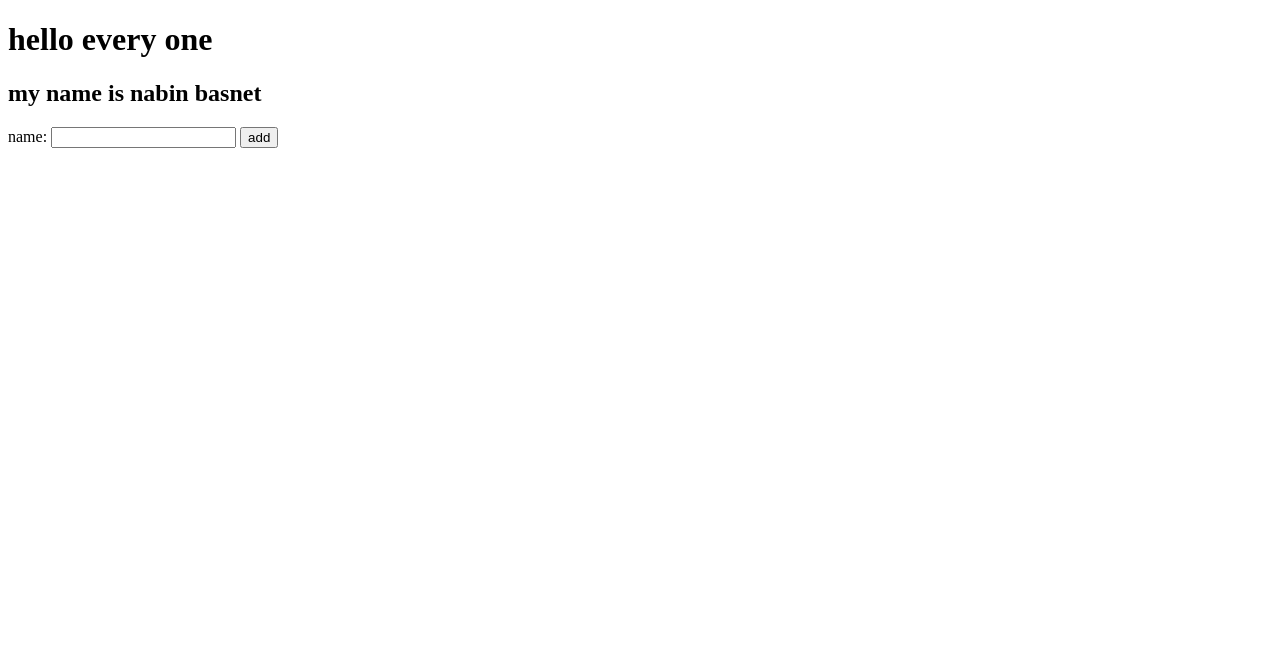
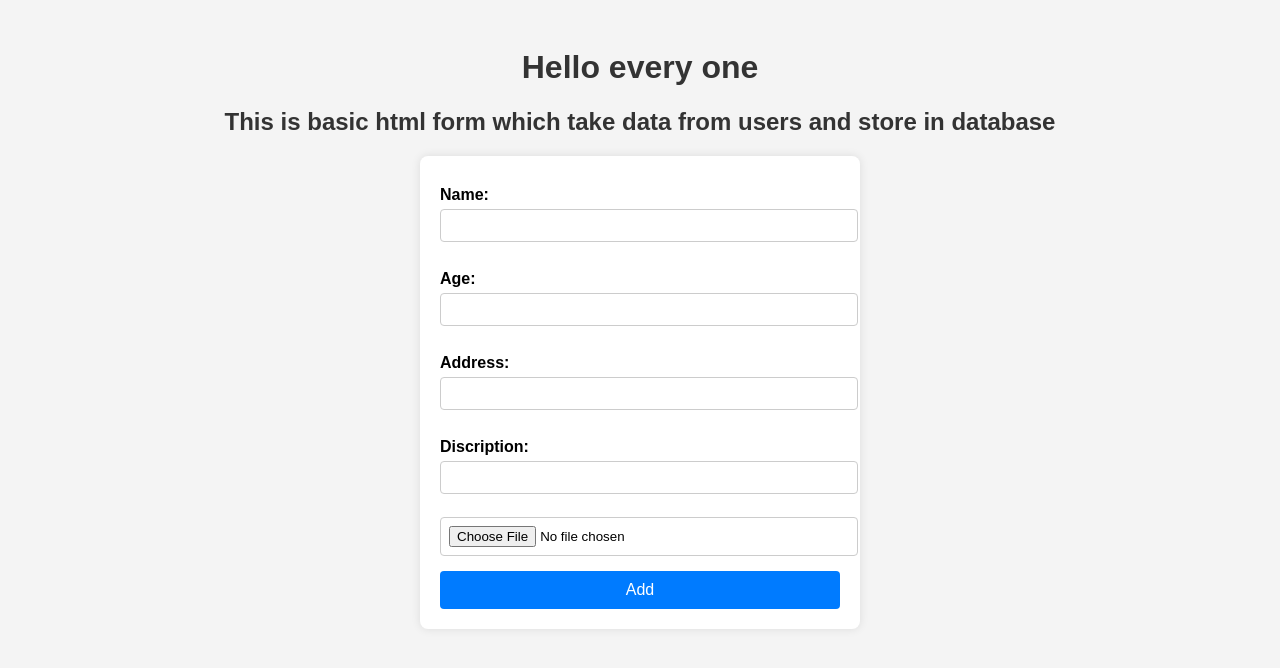
Before and after one commit to Nabin-Basnet/Django-learning, a Django app: page / in a window 1280 px wide. Shown: the top 668 px of the page. Run offline with Django 5.2, Linux system fonts and the light colour scheme.

Commit message:
data fatching

```diff
--- a/myapp/models.py
+++ b/myapp/models.py
@@ -5,5 +5,5 @@ class person(models.Model):
     name=models.CharField(max_length=100)
     age=models.IntegerField(null=True)
     address=models.CharField(max_length=50,null=True)
-    image=models.ImageField(upload_to='media',null=True,blank=True)
+    image=models.ImageField(upload_to='media/',null=True,blank=True)
     discription=models.TextField(null=True)
--- a/myapp/templates/index.html
+++ b/myapp/templates/index.html
@@ -4,19 +4,80 @@
     <meta charset="UTF-8">
     <meta name="viewport" content="width=device-width, initial-scale=1.0">
     <title>Document</title>
+    <style>
+        body {
+    font-family: Arial, sans-serif;
+    background-color: #f4f4f4;
+    text-align: center;
+    padding: 20px;
+}
+
+h1, h2 {
+    color: #333;
+}
+
+form {
+    background: white;
+    padding: 20px;
+    max-width: 400px;
+    margin: 20px auto;
+    box-shadow: 0px 0px 10px rgba(0, 0, 0, 0.1);
+    border-radius: 8px;
+}
+
+label {
+    font-weight: bold;
+    display: block;
+    margin-top: 10px;
+    text-align: left;
+}
+
+input[type="text"],
+input[type="file"] {
+    width: 100%;
+    padding: 8px;
+    margin-top: 5px;
+    border: 1px solid #ccc;
+    border-radius: 4px;
+}
+
+button {
+    background-color: #007bff;
+    color: white;
+    border: none;
+    padding: 10px;
+    width: 100%;
+    margin-top: 15px;
+    font-size: 16px;
+    border-radius: 4px;
+    cursor: pointer;
+}
+
+button:hover {
+    background-color: #0056b3;
+}
+
+    </style>
 </head>
 <body>
 
-    <h1>hello every one</h1>
-    <h2>my name is nabin basnet</h2>
-    <form action="" method="post">
+    <h1>Hello every one</h1>
+    <h2>This is basic html form which take data from users and store in database</h2>
+    <form action="" method="post" enctype="multipart/form-data">
     {% csrf_token %}
-        <label for="name"  id="name">name:</label>
-        <input type="text" name="name" id="name"/>
-        <button type="submit">add</button>
+        <label for="name"  id="name">Name:</label>
+        <input type="text" name="name" id="name"/><br><br>
+
+        <label for="age"  id="age">Age:</label>
+        <input type="text" name="age" id="age"/><br><br>
+
+        <label for="address"  id="address">Address:</label>
+        <input type="text" name="address" id="address"/><br><br>
+
+        <label for="discription"  id="discription">Discription:</label>
+        <input type="text" name="discription" id="discription"><br><br>
+        <input type="file" name="image" id="image">
+        <button type="submit">Add</button>
     </form>
-    {% for person in p %}
-    <p>{{perosn.name}}</p>
-    {% endfor%}
 </body>
 </html>
--- a/myapp/views.py
+++ b/myapp/views.py
@@ -5,14 +5,18 @@ from .models import person
 def home(request):
     if request.method=='POST':
         name=request.POST["name"]
-        p=person.objects.create(name=name)
+        age=request.POST["age"]
+        address=request.POST["address"]
+        discription=request.POST["discription"]
+        image=request.FILES["image"]
+        p=person.objects.create(name=name,age=age,address=address,discription=discription,image=image)
         p.save()
         return redirect('home')
     return render (request,"index.html")
 
-def index(request):
+def about(request):
     p=person.objects.all()
-    return render(request,"index.html",{"p":p})
+    return render(request,"about.html",{'p':p})
 
-def about(request):
-    return render(request,"about.html")
+# def about(request):
+#     return render(request,"about.html")
--- a/myproject/settings.py
+++ b/myproject/settings.py
@@ -121,6 +121,10 @@ USE_TZ = True
 # https://docs.djangoproject.com/en/5.1/howto/static-files/
 
 STATIC_URL = 'static/'
+import os
+MEDIA_URL='/media/'
+MEDIA_ROOT=os.path.join(BASE_DIR,'media')
+# MEDIA_URL='/media/'
 
 # Default primary key field type
 # https://docs.djangoproject.com/en/5.1/ref/settings/#default-auto-field
--- a/myproject/urls.py
+++ b/myproject/urls.py
@@ -17,8 +17,10 @@ Including another URLconf
 from django.contrib import admin
 # from django.urls import path
 from django.urls import path,include
+from django.conf import settings
+from django.conf.urls.static import static
 
 urlpatterns = [
     path('admin/', admin.site.urls),
     path("",include("myapp.urls")),
-]
+]+static(settings.MEDIA_URL,document_root=settings.MEDIA_ROOT)
```
Also changed, not shown: myapp/templates/about.html (+12 -0 lines), media/IMG_2022.jpg (added), media/WhatsApp_Image_2025-03-10_at_08.56.44_67186394.jpg (added), media/media/WhatsApp_Image_2025-03-10_at_19.23.30_dcab4df2.jpg (added).
